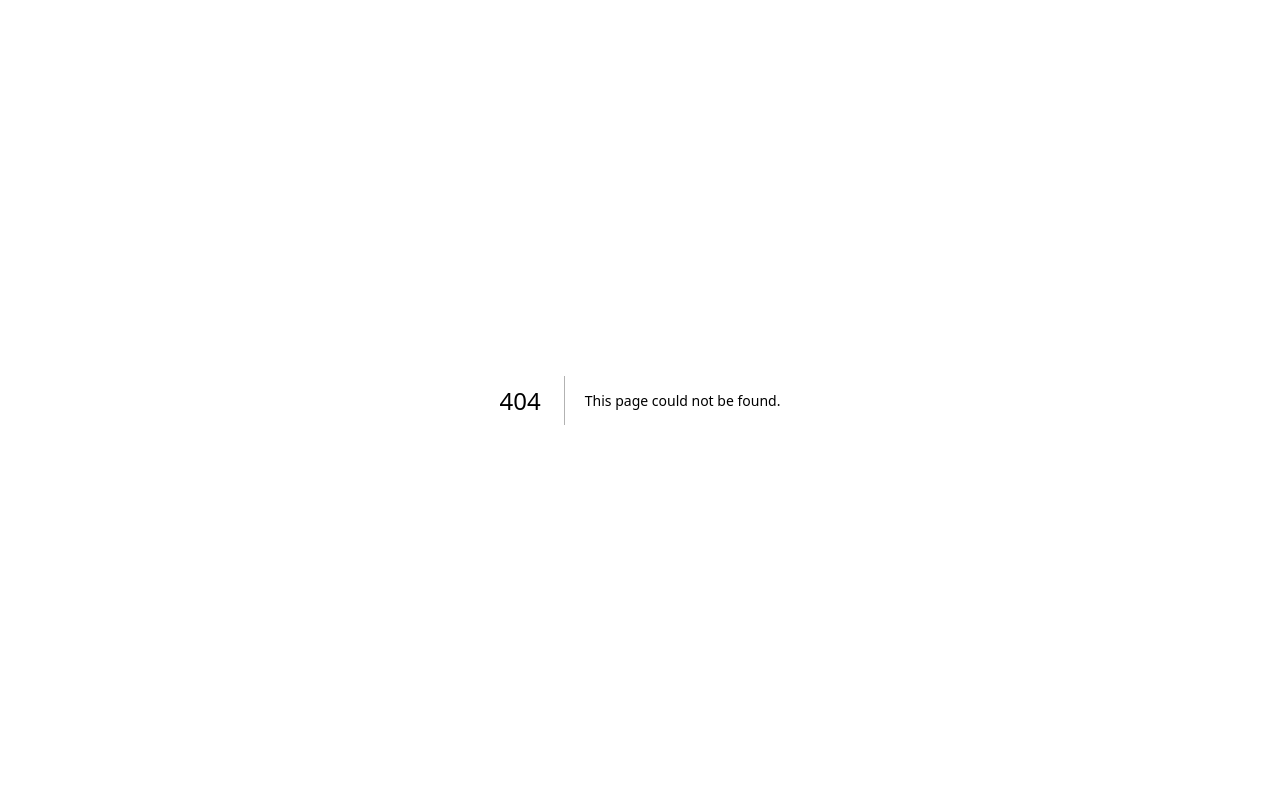
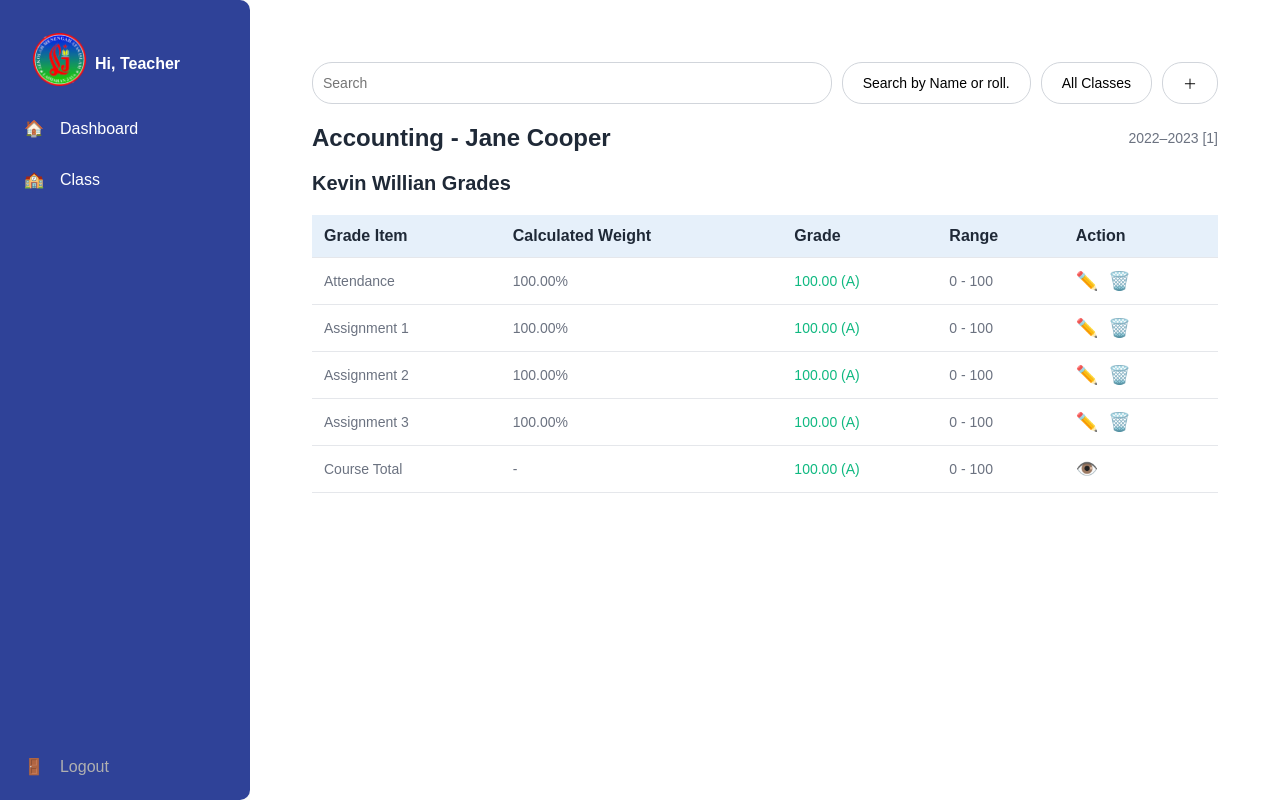
Before and after one commit to muhdzakinaufalandry/frontend_lasharan, a Next.js app: page /dashboard/Teacher/subjects/subjectdetails/subjectparticipants/subjectgrades in a window 1280 px wide. Before the commit this address had no page. Built offline with nearby package versions, Linux system fonts and the light colour scheme.

Commit message:
fix & add subjectparticipants & subjectgrades

```diff
--- a/src/app/dashboard/Teacher/class/[classId]/participants/page.js
+++ b/src/app/dashboard/Teacher/class/[classId]/participants/page.js
@@ -70,7 +70,6 @@ export default function ParticipantsPage() {
               <tr key={stu.id_siswa}>
                 <td>{String(idx + 1).padStart(2, '0')}</td>
                 <td className="avatar-cell clickable-cell">
-                  <Link href={`/dashboard/Teacher/class/{classid}/participants/participantsdetails`} className="name-link"></Link>
                   <span className="avatar">👤</span>
                   {stu.nama_siswa || 'N/A'}
                 </td>
--- a/src/app/dashboard/Teacher/subjects/subjectdetails/page.js
+++ b/src/app/dashboard/Teacher/subjects/subjectdetails/page.js
@@ -55,7 +55,7 @@ export default function SubjectDetailPage() {
         </div>
       </div>
 
-      <Link href={`/dashboard/Teacher/class/12A/participants`}>
+      <Link href={`/dashboard/Teacher/subjects/subjectdetails/subjectparticipants`}>
          <div className="participant-box" style={{ cursor: 'pointer' }}>
             <h3>{subjectDetails.participants}</h3>
             <p>Participants</p>
--- /dev/null
+++ b/src/app/dashboard/Teacher/subjects/subjectdetails/subjectparticipants/subjectgrades/page.js
@@ -0,0 +1,137 @@
+'use client';
+
+import { useEffect, useState } from 'react';
+import '@/styles/grades.css';
+
+export default function ParticipantsDetailsPage() {
+  const [gradeData, setGradeData] = useState(null);
+  const [showModal, setShowModal] = useState(false);
+  const [newGrade, setNewGrade] = useState({ item: '', weight: '', grade: '' });
+
+
+  useEffect(() => {
+    const data = {
+      subject: 'Accounting',
+      teacher: 'Jane Cooper',
+      year: '2022–2023 [1]',
+      student: 'Kevin Willian',
+      grades: [
+        { item: 'Attendance', weight: '100.00%', grade: '100.00 (A)', range: '0 - 100' },
+        { item: 'Assignment 1', weight: '100.00%', grade: '100.00 (A)', range: '0 - 100' },
+        { item: 'Assignment 2', weight: '100.00%', grade: '100.00 (A)', range: '0 - 100' },
+        { item: 'Assignment 3', weight: '100.00%', grade: '100.00 (A)', range: '0 - 100' },
+        { item: 'Course Total', weight: '-', grade: '100.00 (A)', range: '0 - 100' },
+      ],
+    };
+    setGradeData(data);
+  }, []);
+
+  if (!gradeData) return <div>Loading...</div>;
+
+  return (
+    <div className="grade-page">
+      <main className="grade-main">
+        <div className="header-section">
+          <div className="search-bar">
+            <input type="text" placeholder="Search" />
+            <button>Search by Name or roll.</button>
+            <button>All Classes</button>
+            <button onClick={() => setShowModal(true)}>＋</button>
+          </div>
+
+          {showModal && (
+            <div className="modal-overlay">
+                <div className="modal">
+                <h3>Add Grade</h3>
+                <input
+                    type='int'
+                    placeholder="Grade Item"
+                    value={newGrade.item}
+                    onChange={(e) => setNewGrade({ ...newGrade, item: e.target.value })}
+                />
+                <input
+                    type="int"
+                    placeholder="Weight"
+                    value={newGrade.weight}
+                    onChange={(e) => setNewGrade({ ...newGrade, weight: parseFloat(e.target.value) })}
+                />
+                <input
+                    type="int"
+                    placeholder="Grade"
+                    value={newGrade.grade}
+                    onChange={(e) => setNewGrade({ ...newGrade, grade: parseFloat(e.target.value) })}
+                />
+                <div className="modal-actions">
+                    <button
+                    onClick={() => {
+                        setGradeData((prev) => ({
+                        ...prev,
+                        grades: [
+                            ...prev.grades.slice(0, -1),
+                            {
+                            item: newGrade.item,
+                            weight: parseFloat(newGrade.weight) || 0,
+                            grade: parseFloat(newGrade.grade) || 0,
+                            range: '0 - 100',
+                            },
+                            prev.grades[prev.grades.length - 1],
+                        ],
+                        }));
+                        setShowModal(false);
+                        setNewGrade({ item: '', weight: '', grade: '' });
+                        }}
+                        >
+                         Simpan
+                         </button>
+                         <button onClick={() => setShowModal(false)}>Batal</button>
+                        </div>
+                    </div>
+                </div>
+             )}
+
+          <div className="subject-header">
+            <h2>{`${gradeData.subject} - ${gradeData.teacher}`}</h2>
+            <span className="year">{gradeData.year}</span>
+          </div>
+        </div>
+
+        <section className="grade-section">
+          <h3>{`${gradeData.student} Grades`}</h3>
+          <div className="grade-table-container">
+            <table className="grade-table">
+              <thead>
+                <tr>
+                  <th>Grade Item</th>
+                  <th>Calculated Weight</th>
+                  <th>Grade</th>
+                  <th>Range</th>
+                  <th>Action</th>
+                </tr>
+              </thead>
+              <tbody>
+                {gradeData.grades.map((grade, idx) => (
+                  <tr key={idx}>
+                    <td>{grade.item}</td>
+                    <td>{grade.weight}</td>
+                    <td style={{ color: '#10B981' }}>{grade.grade}</td>
+                    <td>{grade.range}</td>
+                    <td>
+                      {grade.item !== 'Course Total' ? (
+                        <>
+                          <button className="action-btn" title="Edit">✏️</button>
+                          <button className="action-btn" title="Delete">🗑️</button>
+                        </>
+                      ) : (
+                        <button className="action-btn" title="View">👁️</button>
+                      )}
+                    </td>
+                  </tr>
+                ))}
+              </tbody>
+            </table>
+          </div>
+        </section>
+      </main>
+    </div>
+  );
+}
--- a/src/styles/teacherDashboard.css
+++ b/src/styles/teacherDashboard.css
@@ -13,8 +13,8 @@
   .dashboard-content-wrapper {
     flex: 1;
     padding: 2rem;
-    background-color: #f9f9f9;
-    overflow-y: auto;
+    background-color: #ffffff;
+    overflow-y: hidden;
     display: flex;
     flex-direction: column;
   }
```
Also changed, not shown: src/app/dashboard/Teacher/class/[classId]/page.js (+6 -4 lines), src/app/dashboard/Teacher/subjects/subjectdetails/subjectparticipants/page.js (added, +90 -0 lines), src/styles/teachersubjects.css (+12 -12 lines).
